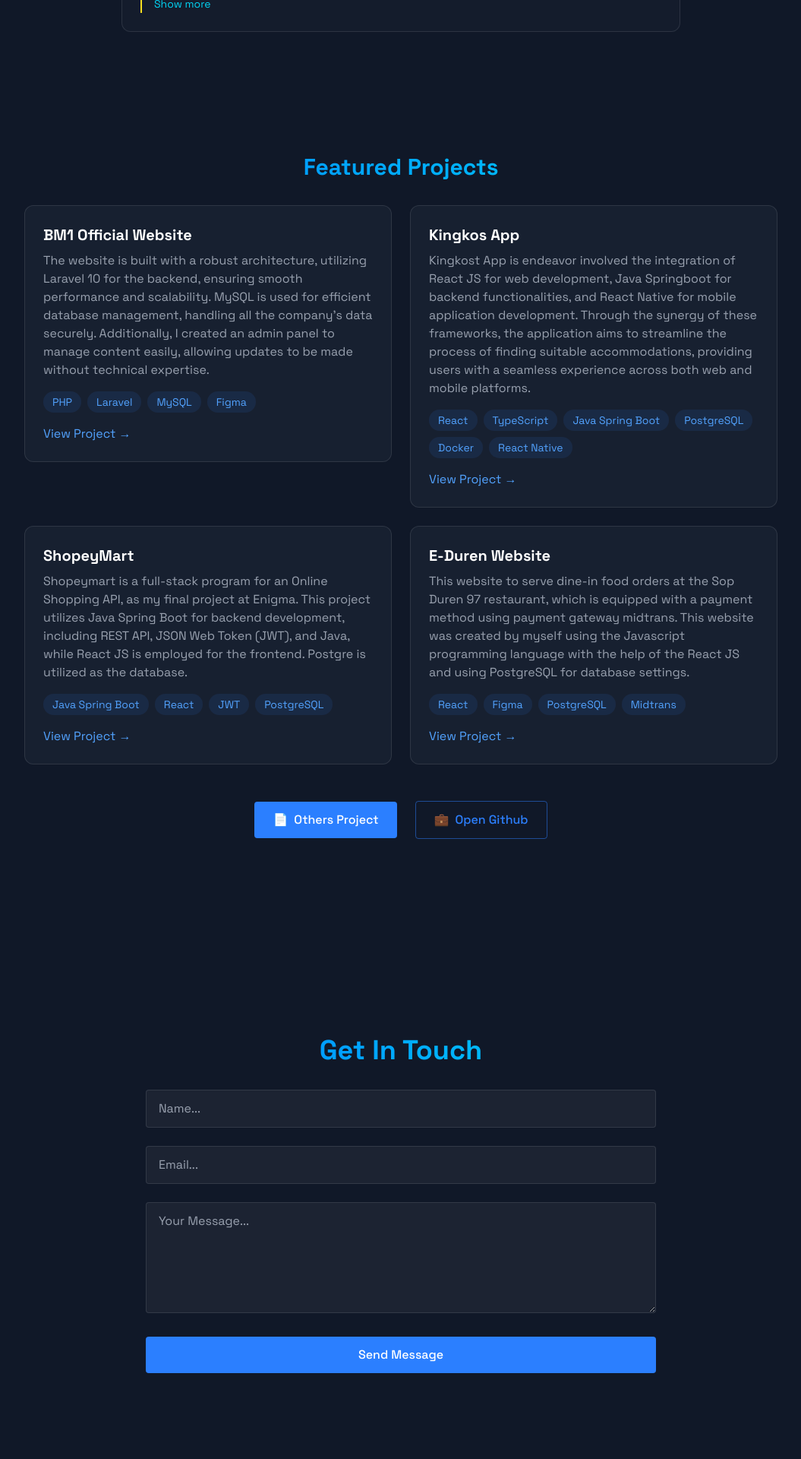
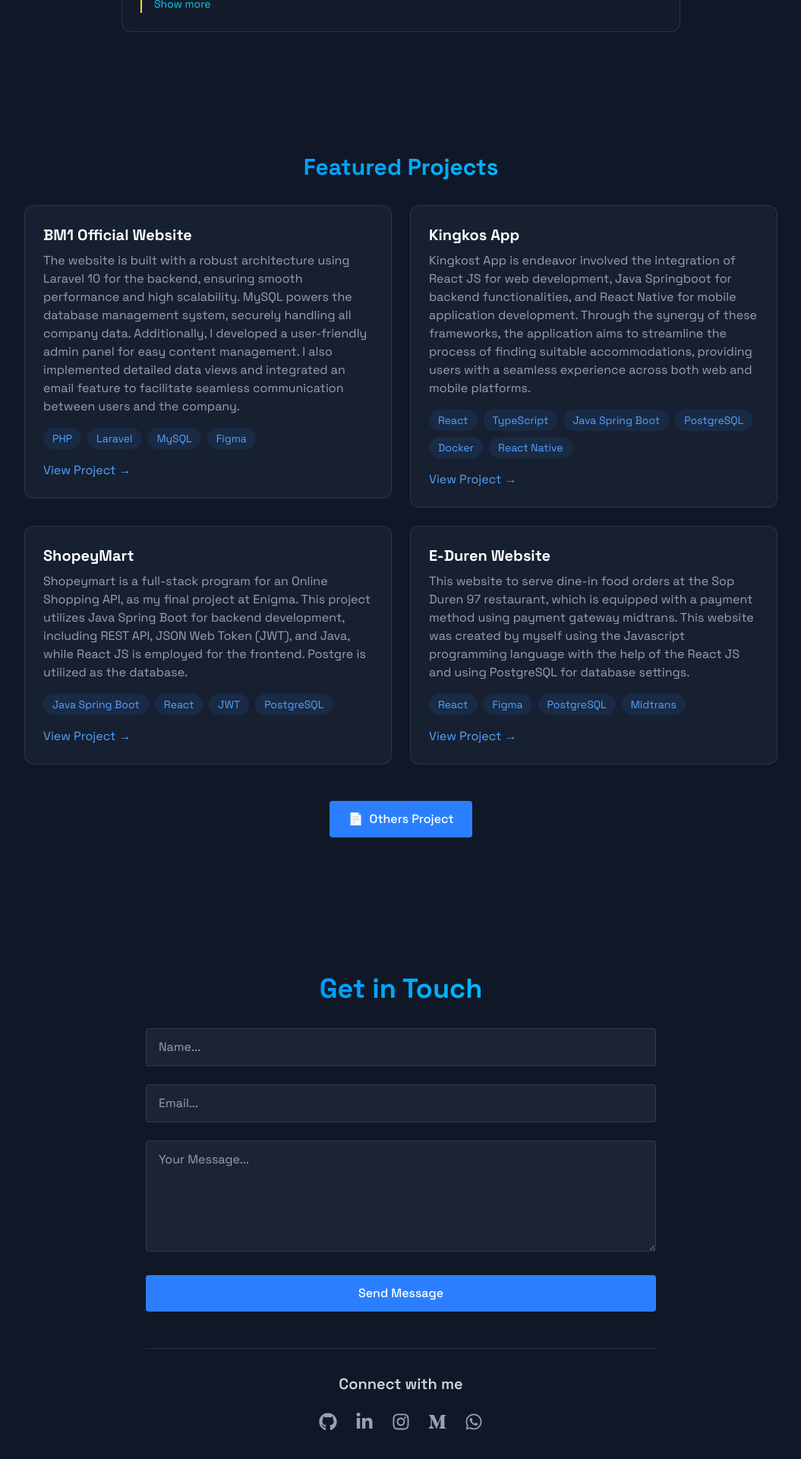
Before and after one commit to Daexaf/Portfolio, a React (Vite) app: page / in a window 1280 px wide. Shown: the part 3356-5276 px from the top of the page at 76% size, without its empty margins (112-1167 px from the left). Built offline with nearby package versions, Linux system fonts and the light colour scheme.

Commit message:
[chehckpoints: revised data and adding some contact me icon at bottom]

```diff
--- a/package.json
+++ b/package.json
@@ -14,6 +14,7 @@
     "emailjs-com": "^3.2.0",
     "react": "^19.1.0",
     "react-dom": "^19.1.0",
+    "react-icons": "^5.5.0",
     "tailwindcss": "^4.1.8"
   },
   "devDependencies": {
--- a/src/components/section/About.jsx
+++ b/src/components/section/About.jsx
@@ -430,15 +430,30 @@ const About = () => {
                       </p>
                       {visibleDetail === "enigma" && (
                         <ul className="list-disc text-sm mt-2 pl-5 text-gray-400 space-y-1">
-                          <li>Developed backend APIs with Java Spring Boot.</li>
                           <li>
-                            Built frontend features with React and styled with
-                            Tailwind.
+                            Gaining hands-on experience in backend application
+                            development using Java Spring Boot and implementing
+                            best practices in API development.
                           </li>
-                          <li>Created mobile apps using React Native.</li>
                           <li>
-                            Worked with PostgreSQL & MySQL for relational
-                            database design.
+                            Gaining proficiency in frontend web development by
+                            building user interfaces and interactive features
+                            with React JS.
+                          </li>
+                          <li>
+                            Acquiring skills in mobile application development
+                            using React Native to create cross-platform apps.
+                          </li>
+                          <li>
+                            Learning to design and implement database solutions
+                            using PostgreSQL and MySQL for efficient data
+                            management.
+                          </li>
+                          <li>
+                            {" "}
+                            Exploring and applying various programming languages
+                            and frameworks to enhance versatility and expand
+                            technical expertise.
                           </li>
                         </ul>
                       )}
@@ -531,10 +546,10 @@ const About = () => {
 
                     <div className="border-l-2 border-yellow-300 pl-4">
                       <h4 className="font-semibold text-white">
-                        Frontend Web Developer
+                        Frontend Web Developer Intern
                       </h4>
                       <p className="text-gray-400 text-sm mb-2">
-                        Internship (Sep 2017 - Dec 2017)
+                        Noid+ Digital Agency (Sep 2017 - Dec 2017)
                       </p>
                       <p className="text-gray-300">
                         Redesign frontend website{" "}
--- a/src/components/section/Contact.jsx
+++ b/src/components/section/Contact.jsx
@@ -1,6 +1,13 @@
 import React, { useState } from "react";
 import RevealOnScroll from "../RevealOnScroll";
 import emailjs from "emailjs-com";
+import {
+  FaGithub,
+  FaLinkedinIn,
+  FaInstagram,
+  FaMediumM,
+  FaWhatsapp,
+} from "react-icons/fa";
 
 const Contact = () => {
   const [formData, setFormData] = useState({
@@ -8,6 +15,39 @@ const Contact = () => {
     email: "",
     message: "",
   });
+
+  const socialLinks = [
+    {
+      name: "GitHub",
+      icon: FaGithub,
+      url: "https://github.com/Daexaf",
+      color: "hover:text-gray-300",
+    },
+    {
+      name: "LinkedIn",
+      icon: FaLinkedinIn,
+      url: "https://www.linkedin.com/in/muhammad-ihsan-64-mi/",
+      color: "hover:text-blue-400",
+    },
+    {
+      name: "Instagram",
+      icon: FaInstagram,
+      url: "https://instagram.com/ihsan64.mi",
+      color: "hover:text-pink-400",
+    },
+    {
+      name: "Medium",
+      icon: FaMediumM,
+      url: "https://medium.com/@ihsan64.mi",
+      color: "hover:text-green-400",
+    },
+    {
+      name: "WhatsApp",
+      icon: FaWhatsapp,
+      url: "https://wa.me/6281211960435",
+      color: "hover:text-green-500",
+    },
+  ];
 
   const handleSubmit = (e) => {
     e.preventDefault();
@@ -36,7 +76,7 @@ const Contact = () => {
       <RevealOnScroll>
         <div className="w-full max-w-md sm:max-w-lg md:max-w-2xl mx-auto">
           <h2 className="text-3xl sm:text-4xl font-bold mb-8 bg-gradient-to-r from-blue-500 to-cyan-400 bg-clip-text text-transparent text-center">
-            Get In Touch
+            Get in Touch
           </h2>
           <form className="space-y-6" onSubmit={handleSubmit}>
             <input
@@ -85,6 +125,28 @@ const Contact = () => {
               Send Message
             </button>
           </form>
+          <div className="mt-12 pt-8 border-t border-white/10">
+            <h3 className="text-xl font-semibold text-center text-gray-300 mb-6">
+              Connect with me
+            </h3>
+            <div className="flex justify-center items-center gap-6">
+              {socialLinks.map((social, index) => {
+                const IconComponent = social.icon;
+                return (
+                  <a
+                    key={index}
+                    href={social.url}
+                    target="_blank"
+                    rel="noopener noreferrer"
+                    className={`text-gray-400 ${social.color} text-2xl transition-all duration-300 hover:scale-110 hover:-translate-y-1 hover:shadow-[0_4px_12px_rgba(255,255,255,0.1)]`}
+                    aria-label={social.name}
+                  >
+                    <IconComponent />
+                  </a>
+                );
+              })}
+            </div>
+          </div>
         </div>
       </RevealOnScroll>
     </section>
--- a/src/components/section/Projects.jsx
+++ b/src/components/section/Projects.jsx
@@ -39,18 +39,19 @@ const Projects = () => {
             {/* Project 1 */}
             <RevealOnScroll delay={0}>
               <div className="reveal-container">
-                <div className="p-6 rounded-xl bg-gray-800/50 border border-white/10 hover:-translate-y-1 hover:border-blue-500/30 hover:shadow-[0_2px_8px_rgba(59,130,246,0.1)] transition-all">
+                <div className="p-6 rounded-xl bg-gray-800/50 border border-white/10 hover:-translate-y-1 hover:border-blue-500/30 hover:shadow-[0_2px_8px_rgba(59,130,246,0.1)] transition-all h-full flex flex-col">
                   <h3 className="text-xl font-bold mb-2">
                     BM1 Official Website
                   </h3>
                   <p className="text-gray-400 mb-4">
-                    The website is built with a robust architecture, utilizing
+                    The website is built with a robust architecture using
                     Laravel 10 for the backend, ensuring smooth performance and
-                    scalability. MySQL is used for efficient database
-                    management, handling all the company's data securely.
-                    Additionally, I created an admin panel to manage content
-                    easily, allowing updates to be made without technical
-                    expertise.
+                    high scalability. MySQL powers the database management
+                    system, securely handling all company data. Additionally, I
+                    developed a user-friendly admin panel for easy content
+                    management. I also implemented detailed data views and
+                    integrated an email feature to facilitate seamless
+                    communication between users and the company.
                   </p>
                   <div className="flex flex-wrap gap-2 mb-4">
                     {["PHP", "Laravel", "MySQL", "Figma"].map((tech, key) => (
@@ -62,7 +63,7 @@ const Projects = () => {
                       </span>
                     ))}
                   </div>
-                  <div className="flex justify-between items-center">
+                  <div className="flex justify-between items-center mt-auto">
                     <a
                       href="https://bm1-oil.com/home"
                       className="text-blue-400 hover:text-blue-300 transition-colors"
@@ -78,7 +79,7 @@ const Projects = () => {
             {/* Project 2 */}
             <RevealOnScroll delay={200}>
               <div className="reveal-container">
-                <div className="p-6 rounded-xl bg-gray-800/50 border border-white/10 hover:-translate-y-1 hover:border-blue-500/30 hover:shadow-[0_2px_8px_rgba(59,130,246,0.1)] transition-all">
+                <div className="p-6 rounded-xl bg-gray-800/50 border border-white/10 hover:-translate-y-1 hover:border-blue-500/30 hover:shadow-[0_2px_8px_rgba(59,130,246,0.1)] transition-all h-full flex flex-col">
                   <h3 className="text-xl font-bold mb-2">Kingkos App</h3>
                   <p className="text-gray-400 mb-4">
                     Kingkost App is endeavor involved the integration of React
@@ -106,7 +107,7 @@ const Projects = () => {
                       </span>
                     ))}
                   </div>
-                  <div className="flex justify-between items-center">
+                  <div className="flex justify-between items-center mt-auto">
                     <a
                       href="https://sites.google.com/view/websitecvihsan/projects"
                       className="text-blue-400 hover:text-blue-300 transition-colors"
@@ -122,7 +123,7 @@ const Projects = () => {
             {/* Project 3 */}
             <RevealOnScroll delay={400}>
               <div className="reveal-container">
-                <div className="p-6 rounded-xl bg-gray-800/50 border border-white/10 hover:-translate-y-1 hover:border-blue-500/30 hover:shadow-[0_2px_8px_rgba(59,130,246,0.1)] transition-all">
+                <div className="p-6 rounded-xl bg-gray-800/50 border border-white/10 hover:-translate-y-1 hover:border-blue-500/30 hover:shadow-[0_2px_8px_rgba(59,130,246,0.1)] transition-all h-full flex flex-col">
                   <h3 className="text-xl font-bold mb-2">ShopeyMart</h3>
                   <p className="text-gray-400 mb-4">
                     Shopeymart is a full-stack program for an Online Shopping
@@ -144,7 +145,7 @@ const Projects = () => {
                       )
                     )}
                   </div>
-                  <div className="flex justify-between items-center">
+                  <div className="flex justify-between items-center mt-auto">
                     <a
                       href="https://sites.google.com/view/websitecvihsan/projects"
                       className="text-blue-400 hover:text-blue-300 transition-colors"
@@ -160,7 +161,7 @@ const Projects = () => {
             {/* Project 4 */}
             <RevealOnScroll delay={600}>
               <div className="reveal-container">
-                <div className="p-6 rounded-xl bg-gray-800/50 border border-white/10 hover:-translate-y-1 hover:border-blue-500/30 hover:shadow-[0_2px_8px_rgba(59,130,246,0.1)] transition-all">
+                <div className="p-6 rounded-xl bg-gray-800/50 border border-white/10 hover:-translate-y-1 hover:border-blue-500/30 hover:shadow-[0_2px_8px_rgba(59,130,246,0.1)] transition-all h-full flex flex-col">
                   <h3 className="text-xl font-bold mb-2">E-Duren Website</h3>
                   <p className="text-gray-400 mb-4">
                     This website to serve dine-in food orders at the Sop Duren
@@ -181,7 +182,7 @@ const Projects = () => {
                       )
                     )}
                   </div>
-                  <div className="flex justify-between items-center">
+                  <div className="flex justify-between items-center mt-auto">
                     <a
                       href="https://sites.google.com/view/websitecvihsan/projects"
                       className="text-blue-400 hover:text-blue-300 transition-colors"
@@ -207,14 +208,14 @@ const Projects = () => {
                 <span className="mr-2">📄</span>Others Project
               </a>
 
-              <a
+              {/* <a
                 href="https://github.com/Daexaf"
                 target="_blank"
                 rel="noopener noreferrer"
                 className="border border-blue-500/50 text-blue-500 py-3 px-6 rounded font-medium transition-all duration-200 hover:-translate-y-0.5 hover:shadow-[0_0_15px_rgba(59,_130,_246,_0.2)] hover:bg-blue-500/10 text-center"
               >
                 <span className="mr-2">💼</span>Open Github
-              </a>
+              </a> */}
             </div>
           </RevealOnScroll>
         </div>
```
Also changed, not shown: 1 other file (tests, documents, lock files or other folders).
